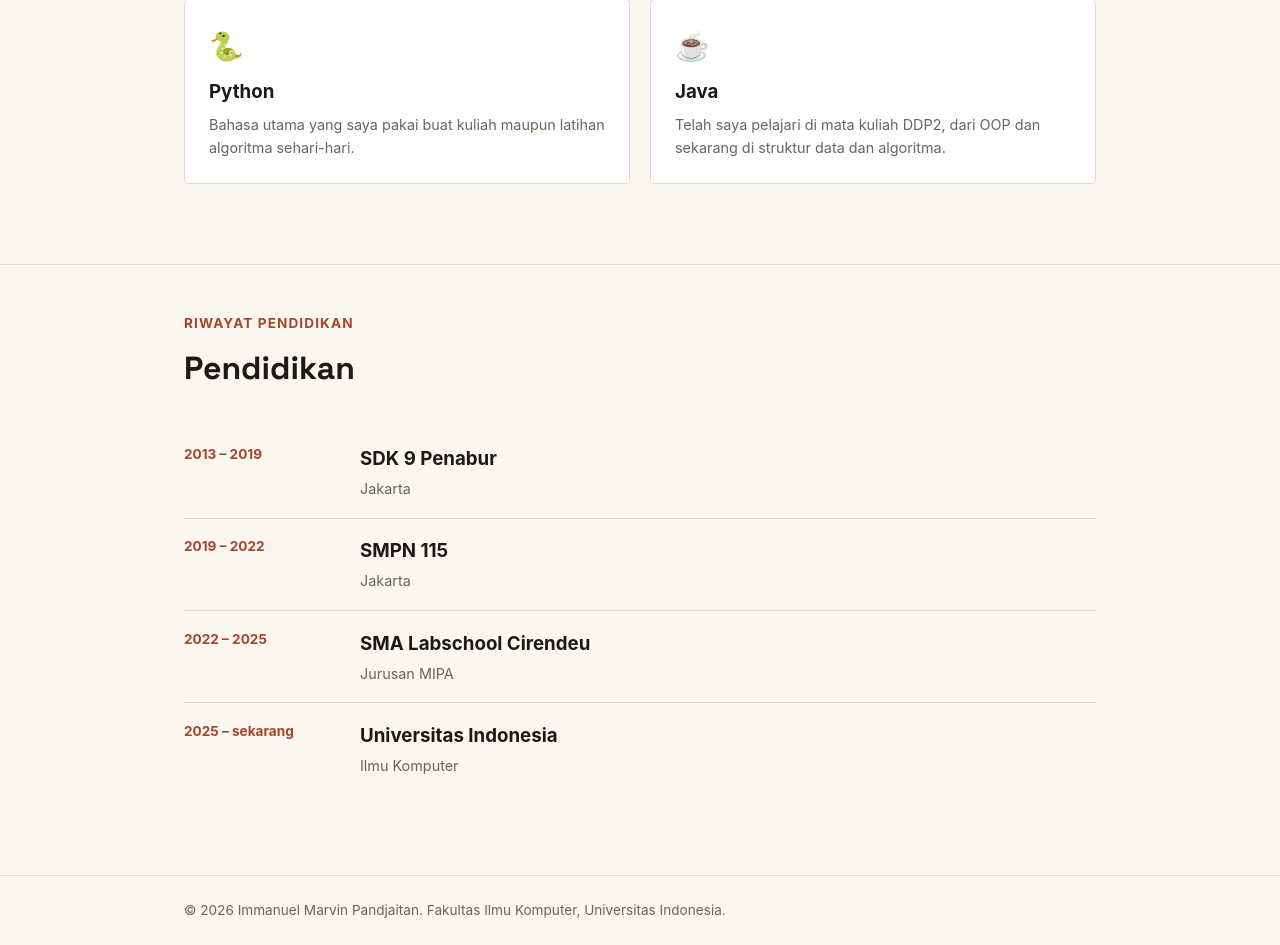
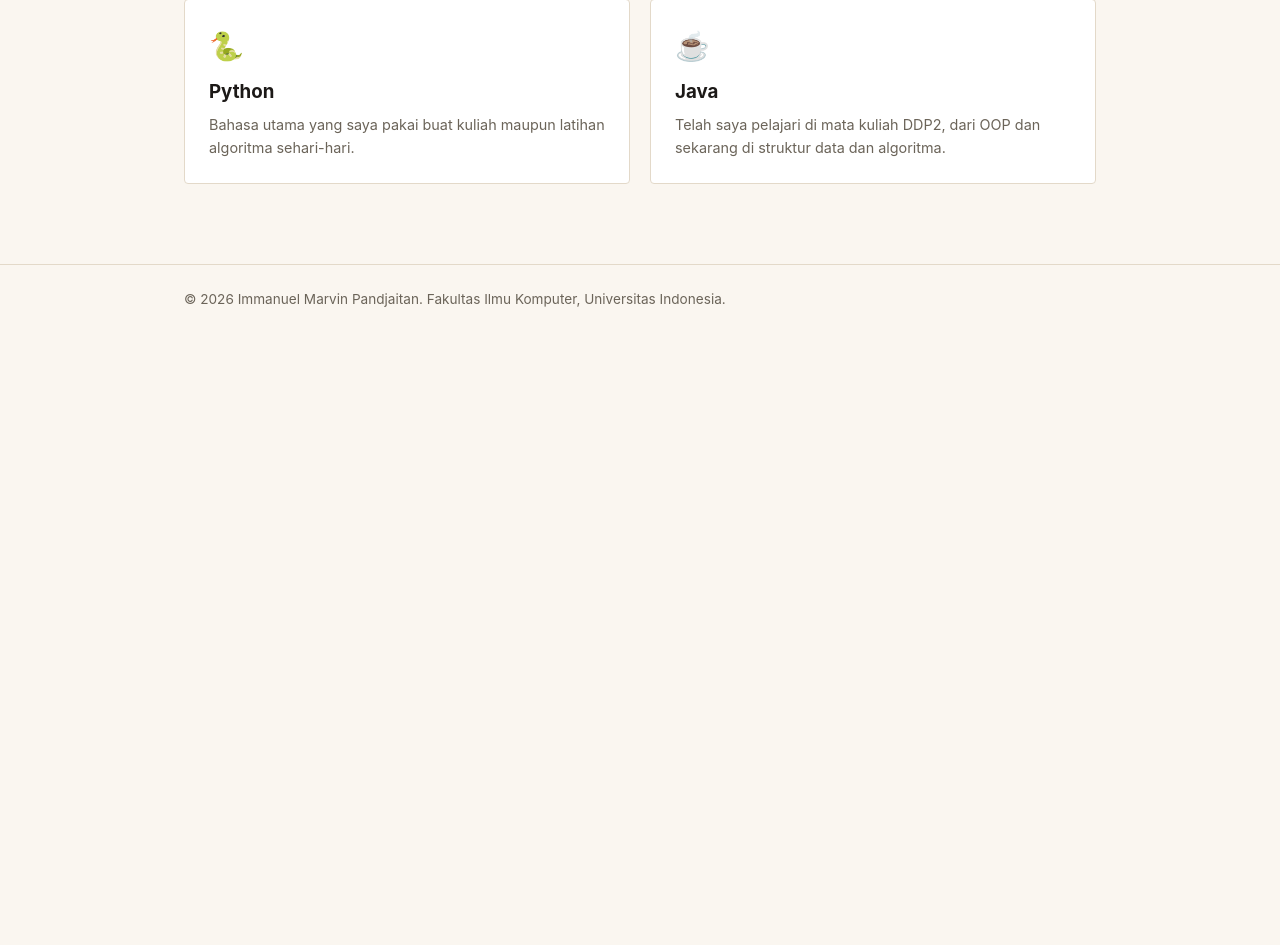
Before and after one commit to ImmanuelMarvinPandjaitan/myportofolio, a Django app: page / in a window 1280 px wide. Shown: the part 859-1804 px from the top of the page. After the commit the page ends 1166 px from the top, so only its background shows below. Run offline with Django 5.2, Linux system fonts and the light colour scheme.

Commit message:
add: template education.html, pindahin section Pendidikan dari homepage

```diff
--- a/templates/index.html
+++ b/templates/index.html
@@ -20,7 +20,7 @@
             <nav>
                 <a href="{% url 'main:show_main' %}">Profile</a>
                 <a href="#skills">Skills</a>
-                <a href="#pendidikan">Pendidikan</a>
+                <a href="{% url 'main:show_education' %}">Pendidikan</a>
                 <a href="{% url 'main:show_experience' %}">Experience</a>
             </nav>
         </div>
@@ -90,50 +90,7 @@
             </div>
         </section>
 
-        <!-- section Riwayat Pendidikan (Tugas 01) -->
-        <!-- tiap jenjang pakai <article> juga karena masing-masing berdiri sendiri
-             (nama sekolah, jurusan, tahun) -->
-        <section class="education" id="pendidikan">
-            <div class="container">
-                <p class="section-kicker">Riwayat Pendidikan</p>
-                <h2 class="section-title">Pendidikan</h2>
 
-                <div class="education-list">
-                    <article class="education-item">
-                        <span class="education-year">2013 &ndash; 2019</span>
-                        <div class="education-info">
-                            <h3>SDK 9 Penabur</h3>
-                            <p>Jakarta</p>
-                        </div>
-                    </article>
-
-                    <article class="education-item">
-                        <span class="education-year">2019 &ndash; 2022</span>
-                        <div class="education-info">
-                            <h3>SMPN 115</h3>
-                            <p>Jakarta</p>
-                        </div>
-                    </article>
-
-                    <article class="education-item">
-                        <span class="education-year">2022 &ndash; 2025</span>
-                        <div class="education-info">
-                            <h3>SMA Labschool Cirendeu</h3>
-                            <p>Jurusan MIPA</p>
-                        </div>
-                    </article>
-
-                    <article class="education-item">
-                        <span class="education-year">2025 &ndash; sekarang</span>
-                        <div class="education-info">
-                            <h3>Universitas Indonesia</h3>
-                            <p>Ilmu Komputer</p>
-                        </div>
-                    </article>
-                </div>
-            </div>
-        </section>
-    </main>
 
     <!-- footer pakai class site-footer biar kena border-top & warna dari style.css -->
     <footer class="site-footer">
```
Also changed, not shown: templates/education.html (added, +72 -0 lines).
